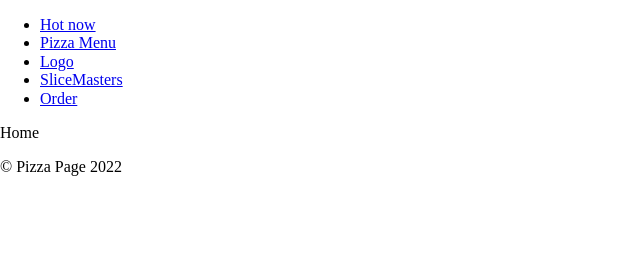
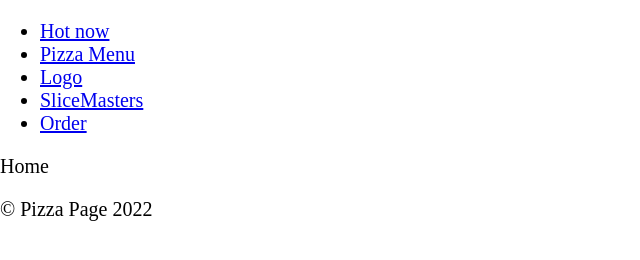
Before and after one commit to tomaszduda1990/gatsby-course, a Gatsby site: page / in a window 1280 px wide. Shown: the whole page, without its empty margins (0-640 px from the left). Built offline with nearby package versions, Linux system fonts and the light colour scheme; Gatsby itself is replaced by a stand-in of ours.

Commit message:
css corrections

```diff
--- a/gatsby-config.ts
+++ b/gatsby-config.ts
@@ -9,7 +9,24 @@
   // If you use VSCode you can also use the GraphQL plugin
   // Learn more at: https://gatsby.dev/graphql-typegen
   graphqlTypegen: true,
-  plugins: ["gatsby-plugin-styled-components"]
+  plugins: [
+    "gatsby-plugin-styled-components",
+    {
+      resolve: "gatsby-plugin-react-svg",
+      options: {
+        rule: {
+          include: /\.inline\.svg$/,
+        },
+        // tag: "symbol",
+        // name: "icon",
+        // props: {
+        //   className: "my-class",
+        //   title: "example"
+        // },
+        // filters: [(value: unknown) => console.log(value)]
+      }
+    }
+  ]
 };
 
 export default config;
--- a/src/components/Layout.tsx
+++ b/src/components/Layout.tsx
@@ -1,4 +1,5 @@
 import React, { ReactNode } from 'react';
+import GlobalStyles from '../styles/GlobalStyles';
 import Footer from './Footer';
 import Nav from './Nav';
 
@@ -9,6 +10,7 @@
 export default function Layout ({ children }: LayoutProps): JSX.Element {
   return (
     <>
+      <GlobalStyles />
       <Nav />
         { children }
       <Footer />
--- /dev/null
+++ b/src/styles/GlobalStyles.tsx
@@ -0,0 +1,79 @@
+import { createGlobalStyle } from 'styled-components';
+
+const GlobalStyles = createGlobalStyle`
+  :root {
+    --red: #FF4949;
+    --black: #2E2E2E;
+    --yellow: #ffc600;
+    --white: #fff;
+    --grey: #efefef;
+  }
+  html {
+    font-size: 10px;
+  }
+
+  body {
+    font-size: 2rem;
+  }
+
+  fieldset {
+    border-color: rgba(0,0,0,0.1);
+    border-width: 1px;
+  }
+
+  button {
+    background: var(--red);
+    color: white;
+    border: 0;
+    padding: 0.6rem 1rem;
+    border-radius: 2px;
+    cursor: pointer;
+    --cast: 2px;
+    box-shadow: var(--cast) var(--cast) 0 var(--grey);
+    text-shadow: 0.5px 0.5px 0 rgba(0,0,0,0.2);
+    transition: all 0.2s;
+    &:hover {
+      --cast: 4px;
+    }
+  }
+
+  .gatsby-image-wrapper img[src*=base64\\,] {
+    image-rendering: -moz-crisp-edges;
+    image-rendering: pixelated;
+  }
+
+  /* Scrollbar Styles */
+  body::-webkit-scrollbar {
+    width: 12px;
+  }
+  html {
+    scrollbar-width: thin;
+    scrollbar-color: var(--red) var(--white);
+  }
+  body::-webkit-scrollbar-track {
+    background: var(--white);
+  }
+  body::-webkit-scrollbar-thumb {
+    background-color: var(--red) ;
+    border-radius: 6px;
+    border: 3px solid var(--white);
+  }
+
+  hr {
+    border: 0;
+    height: 8px;
+  }
+
+  img {
+    max-width: 100%;
+  }
+
+  .tilt {
+    transform: rotate(-2deg);
+    position: relative;
+    display: inline-block;
+  }
+
+`;
+
+export default GlobalStyles;
--- /dev/null
+++ b/src/types/svg.ts
@@ -0,0 +1,5 @@
+declare module "*.svg" {
+  const content: any;
+
+  export default content;
+}
```
Also changed, not shown: package.json (+7 -5 lines), src/assets/fonts/frenchfries.woff (added), src/assets/images/bg.inline.svg (added), src/assets/images/stripes.inline.svg (added), 1 other file.
